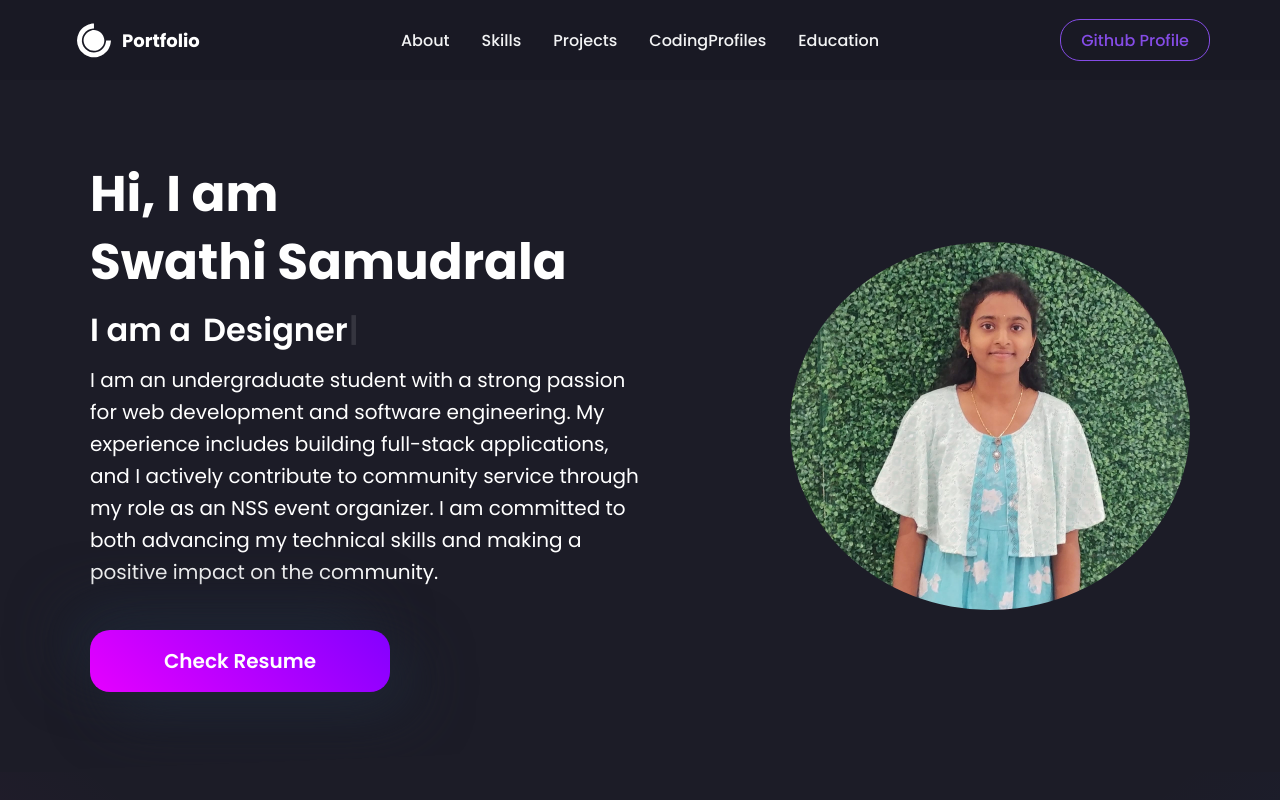
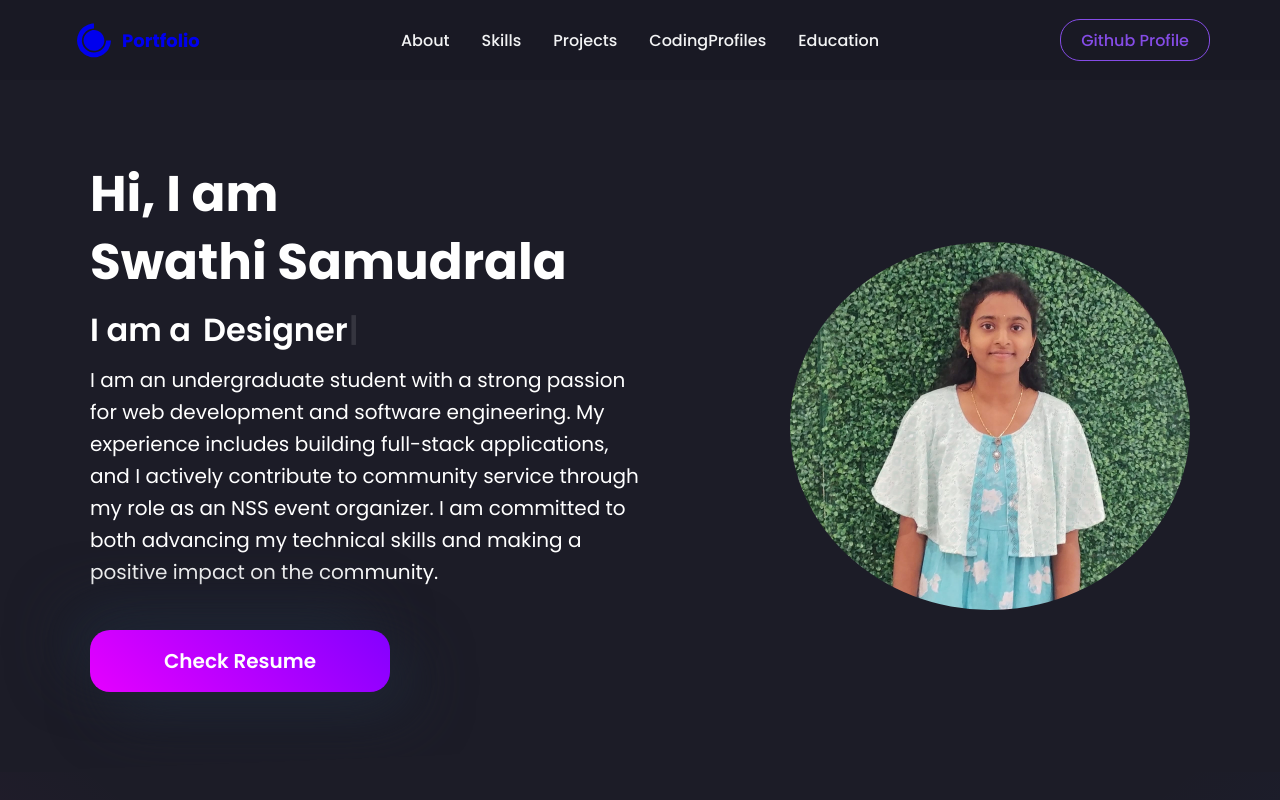
Before and after one commit to Hustlance/SwathiPortfolio, a React (Create React App) app: page / in a window 1280 px wide. Shown: the top 800 px of the page. Built offline with nearby package versions, Linux system fonts and the light colour scheme.

Commit message:
changes in data folder

```diff
--- a/src/components/HeroSection/index.js
+++ b/src/components/HeroSection/index.js
@@ -31,7 +31,7 @@ const HeroSection = () => {
           </div>
 
           <div className="hero-right-container" id="Right">
-            <img className="img" src={Swathi} alt="hero-image" />
+            <img className="img" src={Swathi} alt="hero" />
           </div>
         </div>
       </div>
--- a/src/components/Navbar/NavbarStyledComponent.js
+++ b/src/components/Navbar/NavbarStyledComponent.js
@@ -1,6 +1,5 @@
 import { Link as LinkR } from 'react-router-dom';
 import styled from 'styled-components';
-import _default from '../../themes/default';
 
 export const Nav = styled.div`
     background-color: ${({theme}) => theme.card_light};
--- a/src/components/Navbar/index.js
+++ b/src/components/Navbar/index.js
@@ -1,5 +1,5 @@
 import React from 'react';
-import { Nav, NavLink, NavbarContainer, Span, NavLogo, NavItems, GitHubButton, ButtonContainer, MobileIcon, MobileMenu, MobileNavLogo, MobileLink } from './NavbarStyledComponent';
+import { Nav, NavLink, NavbarContainer, Span, NavLogo, NavItems, GitHubButton, ButtonContainer, MobileIcon, MobileMenu, MobileLink } from './NavbarStyledComponent';
 import { DiCssdeck } from 'react-icons/di';
 import { FaBars } from 'react-icons/fa';
 import { Bio } from '../../data/constants';
@@ -13,9 +13,8 @@ const Navbar = () => {
     <Nav>
       <NavbarContainer>
         <NavLogo to='/'>
-          <a style={{ display: "flex", alignItems: "center", color: "white", cursor: 'pointer' }}>
+          <button style={{ display: "flex", alignItems: "center", color: "white", cursor: 'pointer', border: 'none', background: 'none', padding: '0' }}></button>
             <DiCssdeck size="3rem" /> <Span>Portfolio</Span>
-          </a>
         </NavLogo>
         <MobileIcon onClick={() => setIsOpen(!isOpen)}>
           <FaBars />
--- a/src/data/constants.js
+++ b/src/data/constants.js
@@ -209,7 +209,7 @@ export const projects = [
       "Javascript",
     ],
     category: "web app",
-    github: "https://github.com/swathi-041/swathiportfolio",
+    github: "https://github.com/swathi-041/portfoliooo",
     webapp: "",
   },
   {
```
